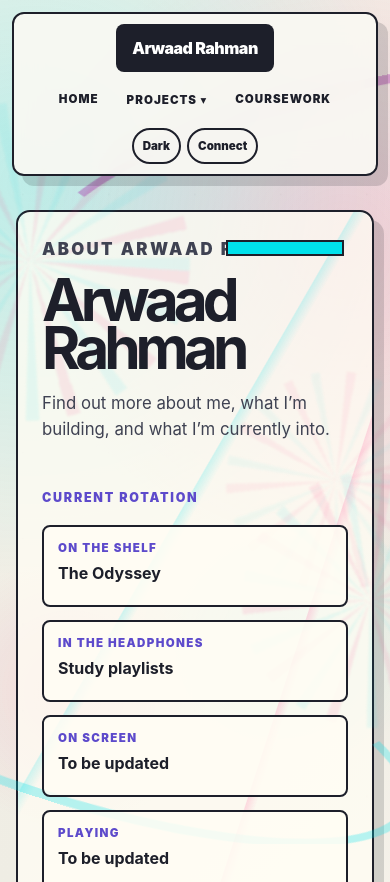
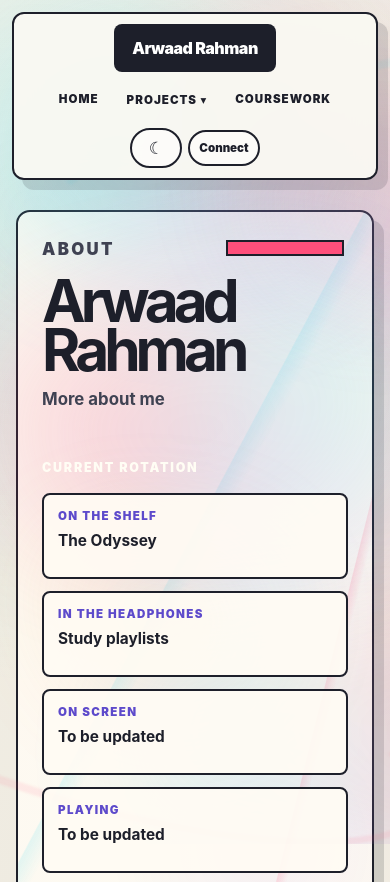
Before and after one commit to arwaadrahman/personal-website, a React (Vite) app: page / in a window 390 px wide. Shown: the top 882 px of the page. Built offline with nearby package versions, Linux system fonts and the light colour scheme.

Commit message:
refine tile layout and background

```diff
--- a/src/App.css
+++ b/src/App.css
@@ -30,9 +30,19 @@
   min-height: 100vh;
   overflow: hidden;
   background:
-    radial-gradient(circle at 8% 12%, rgba(0, 225, 235, 0.22), transparent 28%),
-    radial-gradient(circle at 88% 16%, rgba(255, 45, 130, 0.18), transparent 24%),
-    linear-gradient(135deg, #f4f1e8 0%, #efede4 46%, #fff9f2 100%);
+    radial-gradient(circle at 10% 12%, rgba(98, 226, 241, 0.18), transparent 28%),
+    radial-gradient(circle at 90% 18%, rgba(255, 79, 123, 0.14), transparent 26%),
+    radial-gradient(circle at 70% 82%, rgba(124, 91, 255, 0.1), transparent 24%),
+    linear-gradient(135deg, #f4f1e7 0%, #eeeae0 48%, #fff7ef 100%);
+}
+
+.themeDark {
+  color: #f6f1e6;
+  background:
+    radial-gradient(circle at 10% 12%, rgba(55, 160, 172, 0.22), transparent 28%),
+    radial-gradient(circle at 90% 18%, rgba(175, 55, 82, 0.18), transparent 26%),
+    radial-gradient(circle at 70% 82%, rgba(82, 61, 168, 0.16), transparent 24%),
+    linear-gradient(135deg, #10131e 0%, #171927 50%, #0c0e17 100%);
 }
 
 .appShell::before {
@@ -41,30 +51,16 @@
   inset: 0;
   z-index: 0;
   background-image:
-    linear-gradient(120deg, rgba(0, 0, 0, 0.035) 1px, transparent 1px),
-    linear-gradient(60deg, rgba(0, 0, 0, 0.025) 1px, transparent 1px);
+    linear-gradient(120deg, rgba(0, 0, 0, 0.028) 1px, transparent 1px),
+    linear-gradient(60deg, rgba(0, 0, 0, 0.018) 1px, transparent 1px);
   background-size: 86px 86px;
-  animation: backgroundSlide 22s linear infinite;
+  opacity: 0.42;
+  animation: backgroundSlide 24s linear infinite;
   pointer-events: none;
 }
 
-.appShell::after {
-  content: "";
-  position: fixed;
-  inset: 0;
-  z-index: 0;
-  background:
-    radial-gradient(circle at 18% 82%, rgba(255, 45, 130, 0.12), transparent 18%),
-    radial-gradient(circle at 72% 76%, rgba(0, 225, 235, 0.12), transparent 20%);
-  pointer-events: none;
-}
-
-.themeDark {
-  color: #f8f4ea;
-  background:
-    radial-gradient(circle at 12% 18%, rgba(0, 225, 235, 0.2), transparent 26%),
-    radial-gradient(circle at 88% 18%, rgba(255, 45, 130, 0.2), transparent 24%),
-    linear-gradient(135deg, #111321 0%, #191b2b 55%, #0c0d16 100%);
+.themeDark::before {
+  opacity: 0.22;
 }
 
 @keyframes backgroundSlide {
@@ -88,20 +84,20 @@
   width: min(1240px, calc(100% - 44px));
   min-height: 74px;
   display: grid;
-  grid-template-columns: minmax(170px, auto) 1fr minmax(190px, auto);
+  grid-template-columns: minmax(180px, auto) 1fr minmax(150px, auto);
   align-items: center;
   gap: 18px;
   padding: 10px 18px;
   border: 2px solid currentColor;
   border-radius: 12px;
-  background: rgba(250, 249, 243, 0.9);
+  background: rgba(250, 249, 243, 0.94);
   backdrop-filter: blur(14px);
   -webkit-backdrop-filter: blur(14px);
-  box-shadow: 10px 10px 0 rgba(29, 31, 42, 0.16);
+  box-shadow: 10px 10px 0 rgba(29, 31, 42, 0.14);
 }
 
 .themeDark .header {
-  background: rgba(19, 21, 35, 0.9);
+  background: rgba(18, 21, 34, 0.94);
 }
 
 .namePlate {
@@ -116,11 +112,25 @@
   font-weight: 950;
   letter-spacing: -0.03em;
   white-space: nowrap;
+  border: 2px solid transparent;
+  transition: background 0.18s ease, color 0.18s ease, border-color 0.18s ease;
+}
+
+.namePlate:hover {
+  background: #ffffff;
+  color: #1d1f2a;
+  border-color: #1d1f2a;
 }
 
 .themeDark .namePlate {
   background: #f8f4ea;
   color: #151724;
+}
+
+.themeDark .namePlate:hover {
+  background: #151724;
+  color: #f8f4ea;
+  border-color: #f8f4ea;
 }
 
 .mainNav {
@@ -149,7 +159,7 @@
 
 .mainNav a:hover,
 .navDropdown button:hover {
-  background: #00e1eb;
+  background: #62e2f1;
   border-color: currentColor;
 }
 
@@ -165,24 +175,33 @@
   padding: 10px 14px;
   border: 2px solid currentColor;
   border-radius: 999px;
-  background: transparent;
+  background: rgba(255, 255, 255, 0.55);
   color: inherit;
   font-weight: 950;
   cursor: pointer;
   transition: transform 0.16s ease, color 0.16s ease, background 0.16s ease;
 }
 
+.themeDark .actionButton {
+  background: rgba(255, 255, 255, 0.08);
+}
+
 .actionButton:hover {
   transform: translateY(-2px);
 }
 
+.modeButton {
+  min-width: 52px;
+  font-size: 1.05rem;
+}
+
 .modeButton:hover {
-  background: #00e1eb;
+  background: #62e2f1;
   color: #1d1f2a;
 }
 
 .connectButton:hover {
-  background: #ff2d82;
+  background: #ff4f7b;
   color: #ffffff;
 }
 
@@ -207,7 +226,7 @@
   padding: 8px;
   border: 2px solid currentColor;
   border-radius: 8px;
-  background: #fffdf4;
+  background: rgba(255, 253, 244, 0.98);
   box-shadow: 8px 8px 0 rgba(29, 31, 42, 0.16);
   opacity: 0;
   visibility: hidden;
@@ -217,7 +236,7 @@
 }
 
 .themeDark .dropdownMenu {
-  background: #151724;
+  background: rgba(18, 21, 34, 0.98);
 }
 
 .navDropdown:hover .dropdownMenu,
@@ -238,11 +257,11 @@
 }
 
 .dropdownMenu a:hover {
-  background: #ff2d82;
+  background: #ff4f7b;
   color: #ffffff;
 }
 
-/* Background visuals */
+/* Moving nebula background */
 
 .backgroundFX {
   position: fixed;
@@ -252,74 +271,134 @@
   overflow: hidden;
 }
 
-.burst,
-.ribbon {
+.gradientBubble,
+.softRibbon {
   position: absolute;
   display: block;
   pointer-events: none;
 }
 
-.burst {
-  width: 320px;
-  height: 320px;
-  border-radius: 50%;
-  background:
-    repeating-conic-gradient(from 20deg,
-      rgba(255, 45, 130, 0.22) 0deg 5deg,
-      transparent 5deg 15deg,
-      rgba(0, 225, 235, 0.18) 15deg 20deg,
-      transparent 20deg 34deg);
-  filter: blur(1px);
-  opacity: 0.42;
-  animation: burstSpin 28s linear infinite;
+.gradientBubble {
+  border-radius: 999px;
+  filter: blur(42px);
+  opacity: 0.48;
+  transform: translate3d(0, 0, 0);
+  animation: bubbleFloat 18s ease-in-out infinite alternate;
 }
 
-.burstOne {
-  top: 12%;
-  left: -130px;
+.bubbleOne {
+  width: 420px;
+  height: 300px;
+  top: 4%;
+  left: -9%;
+  background:
+    radial-gradient(circle at 30% 42%, rgba(98, 226, 241, 0.72), transparent 48%),
+    radial-gradient(circle at 70% 38%, rgba(255, 79, 123, 0.38), transparent 52%),
+    radial-gradient(circle at 56% 72%, rgba(124, 91, 255, 0.28), transparent 54%);
 }
 
-.burstTwo {
-  right: -140px;
-  bottom: 10%;
-  transform: scale(0.8);
+.bubbleTwo {
+  width: 500px;
+  height: 360px;
+  top: 30%;
+  right: -12%;
+  background:
+    radial-gradient(circle at 32% 52%, rgba(255, 79, 123, 0.46), transparent 48%),
+    radial-gradient(circle at 70% 38%, rgba(98, 226, 241, 0.42), transparent 52%),
+    radial-gradient(circle at 58% 72%, rgba(124, 91, 255, 0.26), transparent 54%);
+  animation-duration: 23s;
 }
 
-.burstThree {
-  top: 44%;
-  left: 58%;
-  width: 220px;
-  height: 220px;
-  opacity: 0.26;
+.bubbleThree {
+  width: 560px;
+  height: 320px;
+  bottom: -10%;
+  left: 22%;
+  background:
+    radial-gradient(circle at 24% 42%, rgba(98, 226, 241, 0.35), transparent 44%),
+    radial-gradient(circle at 62% 36%, rgba(255, 79, 123, 0.32), transparent 48%),
+    radial-gradient(circle at 76% 62%, rgba(124, 91, 255, 0.26), transparent 54%);
+  animation-duration: 26s;
 }
 
-.ribbon {
-  width: 720px;
-  height: 210px;
-  border: 9px solid rgba(160, 28, 160, 0.35);
+.bubbleFour {
+  width: 420px;
+  height: 240px;
+  top: 12%;
+  left: 40%;
+  background:
+    radial-gradient(circle at 36% 44%, rgba(98, 226, 241, 0.26), transparent 46%),
+    radial-gradient(circle at 62% 48%, rgba(255, 79, 123, 0.22), transparent 50%),
+    radial-gradient(circle at 54% 72%, rgba(124, 91, 255, 0.2), transparent 54%);
+  animation-duration: 21s;
+}
+
+.bubbleFive {
+  width: 360px;
+  height: 280px;
+  bottom: 10%;
+  left: -7%;
+  background:
+    radial-gradient(circle at 36% 44%, rgba(255, 194, 92, 0.24), transparent 46%),
+    radial-gradient(circle at 62% 48%, rgba(98, 226, 241, 0.22), transparent 50%),
+    radial-gradient(circle at 54% 72%, rgba(255, 79, 123, 0.18), transparent 54%);
+  animation-duration: 27s;
+}
+
+.themeDark .gradientBubble {
+  opacity: 0.36;
+  filter: blur(52px);
+}
+
+@keyframes bubbleFloat {
+  0% {
+    transform: translate3d(0, 0, 0) scale(1);
+  }
+
+  50% {
+    transform: translate3d(34px, -26px, 0) scale(1.08);
+  }
+
+  100% {
+    transform: translate3d(-28px, 22px, 0) scale(1.14);
+  }
+}
+
+.softRibbon {
+  width: 700px;
+  height: 190px;
+  border: 8px solid rgba(98, 226, 241, 0.22);
   border-left-color: transparent;
   border-bottom-color: transparent;
   border-radius: 50%;
-  transform: rotate(-12deg);
+  filter: blur(1px);
+  opacity: 0.5;
+  animation: ribbonDrift 20s ease-in-out infinite alternate;
 }
 
 .ribbonOne {
-  top: 9%;
-  left: 8%;
+  top: 8%;
+  left: 4%;
+  transform: rotate(-13deg);
 }
 
 .ribbonTwo {
-  bottom: 5%;
-  right: -10%;
-  border-color: rgba(0, 225, 235, 0.28);
+  bottom: 4%;
+  right: -12%;
+  border-color: rgba(255, 79, 123, 0.2);
   border-left-color: transparent;
   border-top-color: transparent;
-  transform: rotate(18deg);
+  transform: rotate(16deg);
+  animation-duration: 24s;
 }
 
-@keyframes burstSpin {
+@keyframes ribbonDrift {
+  from {
+    translate: 0 0;
+  }
+
   to {
-    rotate: 360deg;
+    translate: 28px -18px;
   }
 }
 
@@ -358,9 +437,10 @@
   overflow: hidden;
   border: 2px solid currentColor;
   border-radius: 14px;
-  background: rgba(255, 253, 244, 0.76);
+  color: inherit;
+  background:
+    linear-gradient(180deg, rgba(255, 251, 243, 0.88), rgba(255, 251, 243, 0.88));
   box-shadow: 10px 10px 0 rgba(29, 31, 42, 0.16);
-  color: inherit;
   transition:
     transform 0.22s ease,
     box-shadow 0.22s ease,
@@ -369,11 +449,12 @@
 }
 
 .themeDark .homeTile {
-  background: rgba(22, 24, 38, 0.82);
+  background:
+    linear-gradient(180deg, rgba(24, 27, 42, 0.9), rgba(24, 27, 42, 0.9));
 }
 
 .homeTile:hover {
-  transform: translateY(-6px) scaleY(1.01);
+  transform: translateY(-4px) scaleY(1.01);
   box-shadow: 14px 14px 0 rgba(29, 31, 42, 0.18);
 }
 
@@ -389,40 +470,59 @@
 }
 
 .aboutTile:hover {
-  grid-template-columns: minmax(280px, 0.78fr) minmax(310px, 1fr);
+  grid-template-columns: minmax(290px, 0.76fr) minmax(370px, 1fr);
   background:
-    radial-gradient(circle at 78% 24%, rgba(255, 253, 244, 0.72), transparent 28%),
-    #00cfe3;
+    radial-gradient(circle at 80% 22%, rgba(255, 251, 243, 0.2), transparent 24%),
+    linear-gradient(180deg, rgba(98, 226, 241, 0.94), rgba(98, 226, 241, 0.94));
   color: #fffdf4;
 }
 
 .highlightTile:hover {
   background:
-    radial-gradient(circle at 18% 18%, rgba(255, 253, 244, 0.72), transparent 26%),
-    #ff2d82;
+    radial-gradient(circle at 18% 18%, rgba(255, 251, 243, 0.34), transparent 24%),
+    linear-gradient(180deg, rgba(255, 79, 123, 0.94), rgba(255, 79, 123, 0.94));
   color: #fffdf4;
+}
+
+.themeDark .aboutTile:hover {
+  background:
+    radial-gradient(circle at 80% 22%, rgba(255, 251, 243, 0.12), transparent 24%),
+    linear-gradient(180deg, rgba(69, 158, 169, 0.94), rgba(69, 158, 169, 0.94));
+}
+
+.themeDark .highlightTile:hover {
+  background:
+    radial-gradient(circle at 18% 18%, rgba(255, 251, 243, 0.11), transparent 24%),
+    linear-gradient(180deg, rgba(179, 55, 83, 0.94), rgba(179, 55, 83, 0.94));
 }
 
 .homeTile::before {
   content: "";
   position: absolute;
   inset: 0;
+  opacity: 0.8;
+}
+
+.aboutTile::before,
+.highlightTile::before {
   background:
-    linear-gradient(120deg, transparent 0%, transparent 44%, rgba(0, 225, 235, 0.2) 44.2%, transparent 46%),
-    linear-gradient(108deg, transparent 0%, transparent 72%, rgba(255, 45, 130, 0.18) 72.2%, transparent 74%);
-  opacity: 0.88;
+    linear-gradient(118deg, transparent 0%, transparent 42%, rgba(98, 226, 241, 0.22) 42.2%, transparent 45%),
+    linear-gradient(104deg, transparent 0%, transparent 74%, rgba(255, 79, 123, 0.2) 74.2%, transparent 76%),
+    radial-gradient(circle at 70% 72%, rgba(124, 91, 255, 0.08), transparent 24%);
 }
 
 .aboutTile:hover::before {
   background:
-    linear-gradient(120deg, transparent 0%, transparent 42%, rgba(255, 253, 244, 0.52) 42.2%, transparent 44%),
-    linear-gradient(104deg, transparent 0%, transparent 72%, rgba(255, 45, 130, 0.55) 72.2%, transparent 74%);
+    linear-gradient(118deg, transparent 0%, transparent 42%, rgba(255, 251, 243, 0.34) 42.2%, transparent 45%),
+    linear-gradient(104deg, transparent 0%, transparent 74%, rgba(255, 79, 123, 0.42) 74.2%, transparent 76%),
+    radial-gradient(circle at 72% 68%, rgba(255, 251, 243, 0.2), transparent 24%);
 }
 
 .highlightTile:hover::before {
   background:
-    linear-gradient(120deg, transparent 0%, transparent 42%, rgba(0, 225, 235, 0.55) 42.2%, transparent 44%),
-    linear-gradient(104deg, transparent 0%, transparent 72%, rgba(255, 253, 244, 0.58) 72.2%, transparent 74%);
+    linear-gradient(118deg, transparent 0%, transparent 42%, rgba(98, 226, 241, 0.42) 42.2%, transparent 45%),
+    linear-gradient(104deg, transparent 0%, transparent 74%, rgba(255, 251, 243, 0.42) 74.2%, transparent 76%),
+    radial-gradient(circle at 72% 68%, rgba(255, 251, 243, 0.2), transparent 24%);
 }
 
 .tileBaseContent {
@@ -432,21 +532,29 @@
   padding: 34px;
   display: flex;
   flex-direction: column;
-  justify-content: flex-end;
 }
 
 .aboutBase {
   min-width: 0;
+  justify-content: flex-start;
+}
+
+.highlightContent {
+  justify-content: flex-end;
+  padding-top: 92px;
 }
 
 .tileKicker,
 .eyebrow {
   margin: 0;
-  color: #5d4acb;
   font-weight: 950;
   letter-spacing: 0.14em;
   text-transform: uppercase;
   font-size: 0.78rem;
+}
+
+.tileKicker {
+  color: #5d4acb;
 }
 
 .homeTile:hover .tileKicker {
@@ -454,15 +562,16 @@
 }
 
 .aboutBase h1 {
-  margin: 14px 0 18px;
-  font-size: clamp(4.4rem, 8vw, 8.4rem);
-  line-height: 0.82;
+  margin: 14px 0 12px;
+  font-size: clamp(4.1rem, 7.3vw, 7.5rem);
+  line-height: 0.84;
   letter-spacing: -0.085em;
+  max-width: 560px;
 }
 
 .tileBaseContent h2 {
   margin: 14px 0 14px;
-  font-size: clamp(4rem, 7vw, 7.6rem);
+  font-size: clamp(4rem, 7vw, 7.4rem);
   line-height: 0.82;
   letter-spacing: -0.085em;
 }
@@ -475,20 +584,30 @@
   line-height: 1.55;
 }
 
+.themeDark .tileBaseContent p {
+  color: #dcd9df;
+}
+
 .homeTile:hover .tileBaseContent p {
   color: #fffdf4;
+}
+
+.tileFooterText {
+  margin-top: 12px;
+  font-size: 1.04rem;
+  font-weight: 700;
 }
 
 .rotationPanel {
   position: relative;
   z-index: 3;
   min-width: 0;
-  padding: 34px;
+  padding: 34px 34px 34px 8px;
   display: flex;
   flex-direction: column;
-  justify-content: center;
+  justify-content: flex-end;
   opacity: 0;
-  transform: translateX(24px);
+  transform: translateX(18px);
   transition: opacity 0.24s ease, transform 0.24s ease;
 }
 
@@ -497,21 +616,29 @@
   transform: translateX(0);
 }
 
-.rotationStack {
+.rotationPanel .tileKicker {
+  color: #fffdf4;
+  margin-bottom: 18px;
+}
+
+.rotationGrid {
   display: grid;
-  grid-template-columns: 1fr;
-  grid-template-rows: repeat(4, minmax(0, 1fr));
-  gap: 13px;
-  margin-top: 20px;
+  grid-template-columns: repeat(2, minmax(0, 1fr));
+  grid-template-rows: repeat(3, minmax(0, 1fr));
+  gap: 12px;
 }
 
 .rotationItem {
-  min-height: 82px;
+  min-height: 86px;
   padding: 14px;
-  border: 2px solid currentColor;
+  border: 2px solid #1d1f2a;
   border-radius: 8px;
-  background: rgba(255, 253, 244, 0.86);
+  background: rgba(255, 251, 243, 0.92);
   color: #1d1f2a;
+}
+
+.themeDark .rotationItem {
+  background: rgba(255, 251, 243, 0.94);
 }
 
 .rotationItem span {
@@ -527,8 +654,8 @@
 .rotationItem strong {
   display: block;
   color: #1d1f2a;
-  font-size: 1rem;
-  line-height: 1.3;
+  font-size: 0.96rem;
+  line-height: 1.25;
 }
 
 .highlightLabel {
@@ -537,7 +664,7 @@
   left: 34px;
   z-index: 3;
   padding: 10px 14px;
-  background: #ff2d82;
+  background: #ff4f7b;
   color: #ffffff;
   border: 2px solid #1d1f2a;
   border-radius: 6px;
@@ -548,12 +675,8 @@
 }
 
 .highlightTile:hover .highlightLabel {
-  background: #00e1eb;
+  background: #62e2f1;
   color: #1d1f2a;
-}
-
-.highlightContent {
-  padding-top: 92px;
 }
 
 .tagRow {
@@ -587,7 +710,7 @@
   padding: 12px 16px;
   border: 2px solid #1d1f2a;
   border-radius: 999px;
-  background: #00e1eb;
+  background: #62e2f1;
   color: #1d1f2a;
   font-weight: 950;
   text-transform: uppercase;
@@ -611,19 +734,19 @@
 }
 
 .aboutStripe {
-  background: #00e1eb;
+  background: #ff4f7b;
 }
 
 .aboutTile:hover .aboutStripe {
-  background: #ff2d82;
+  background: #ff4f7b;
 }
 
 .highlightStripe {
-  background: #ff2d82;
+  background: #ff4f7b;
 }
 
 .highlightTile:hover .highlightStripe {
-  background: #00e1eb;
+  background: #62e2f1;
 }
 
 /* Contact modal */
@@ -647,8 +770,8 @@
   border: 2px solid #1d1f2a;
   border-radius: 14px;
   background:
-    radial-gradient(circle at 92% 18%, rgba(0, 225, 235, 0.28), transparent 24%),
-    radial-gradient(circle at 15% 88%, rgba(255, 45, 130, 0.18), transparent 26%),
+    radial-gradient(circle at 92% 18%, rgba(98, 226, 241, 0.26), transparent 24%),
+    radial-gradient(circle at 15% 88%, rgba(255, 79, 123, 0.16), transparent 26%),
     #fffdf4;
   color: #1d1f2a;
   box-shadow: 14px 14px 0 rgba(29, 31, 42, 0.2);
@@ -717,7 +840,7 @@
 }
 
 .resumeModal:hover {
-  background: #ff2d82;
+  background: #ff4f7b;
   color: #ffffff;
 }
 
@@ -734,13 +857,13 @@
 .courseworkCard {
   border: 2px solid currentColor;
   border-radius: 14px;
-  background: rgba(255, 253, 244, 0.84);
+  background: rgba(255, 253, 244, 0.92);
   box-shadow: 10px 10px 0 rgba(29, 31, 42, 0.16);
 }
 
 .themeDark .pagePanel,
 .themeDark .courseworkCard {
-  background: rgba(22, 24, 38, 0.84);
+  background: rgba(20, 23, 37, 0.94);
 }
 
 .pagePanel {
@@ -794,7 +917,7 @@
   padding: 12px 16px;
   border: 2px solid currentColor;
   border-radius: 999px;
-  background: #00e1eb;
+  background: #62e2f1;
   color: #1d1f2a;
   font-weight: 950;
   text-transform: uppercase;
@@ -859,7 +982,7 @@
   width: 34px;
   height: 34px;
   border-radius: 50%;
-  border: 2px solid #ff2d82;
+  border: 2px solid #ff4f7b;
   transition:
     width 0.16s ease,
     height 0.16s ease,
@@ -870,8 +993,8 @@
 .cursorRing.cursorHover {
   width: 56px;
   height: 56px;
-  border-color: #00e1eb;
-  background: rgba(0, 225, 235, 0.12);
+  border-color: #62e2f1;
+  background: rgba(98, 226, 241, 0.12);
 }
 
 /* Responsive */
@@ -910,11 +1033,11 @@
   .rotationPanel {
     opacity: 1;
     transform: none;
-    padding-top: 0;
+    padding: 0 34px 34px;
   }
 
   .homeTile {
-    min-height: 520px;
+    min-height: 620px;
   }
 }
 
@@ -964,11 +1087,12 @@
     font-size: clamp(3.3rem, 15vw, 5rem);
   }
 
+  .rotationGrid,
   .courseworkGrid {
     grid-template-columns: 1fr;
   }
 
   .homeTile {
-    min-height: 560px;
+    min-height: 680px;
   }
 }
--- a/src/components/Header.jsx
+++ b/src/components/Header.jsx
@@ -2,7 +2,7 @@
 import { Link } from "react-router-dom";
 import { projects } from "../data/projects";
 
-function Header({ theme, onThemeToggle, onContactOpen }) {
+function Header({ onThemeToggle, onContactOpen }) {
     const [isProjectsOpen, setIsProjectsOpen] = useState(false);
 
     return (
@@ -44,7 +44,7 @@
 
             <div className="navActions">
                 <button className="actionButton modeButton" type="button" onClick={onThemeToggle}>
-                    {theme === "light" ? "Dark" : "Light"}
+                    ☾
                 </button>
 
                 <button className="actionButton connectButton" type="button" onClick={onContactOpen}>
--- a/src/components/HomeDashboard.jsx
+++ b/src/components/HomeDashboard.jsx
@@ -5,30 +5,29 @@
     return (
         <main className="homePage">
             <div className="backgroundFX" aria-hidden="true">
-                <span className="burst burstOne" />
-                <span className="burst burstTwo" />
-                <span className="burst burstThree" />
-                <span className="ribbon ribbonOne" />
-                <span className="ribbon ribbonTwo" />
+                <span className="gradientBubble bubbleOne" />
+                <span className="gradientBubble bubbleTwo" />
+                <span className="gradientBubble bubbleThree" />
+                <span className="gradientBubble bubbleFour" />
+                <span className="gradientBubble bubbleFive" />
+                <span className="softRibbon ribbonOne" />
+                <span className="softRibbon ribbonTwo" />
             </div>
 
             <section className="homeTiles" aria-label="Homepage dashboard">
                 <Link className="homeTile aboutTile" to="/about">
                     <div className="tileBaseContent aboutBase">
-                        <p className="tileKicker">About Arwaad Rahman</p>
-
-                        <h1>Arwaad Rahman</h1>
-
-                        <p>
-                            Find out more about me, what I’m building, and what I’m currently
-                            into.
-                        </p>
+                        <div>
+                            <p className="tileKicker">About</p>
+                            <h1>Arwaad Rahman</h1>
+                            <p className="tileFooterText">More about me</p>
+                        </div>
                     </div>
 
                     <div className="rotationPanel">
                         <p className="tileKicker">Current Rotation</p>
 
-                        <div className="rotationStack">
+                        <div className="rotationGrid">
                             {currentRotation.map((item) => (
                                 <div className="rotationItem" key={item.label}>
                                     <span>{item.label}</span>
```
Also changed, not shown: src/data/currentRotation.js (+8 -0 lines).
